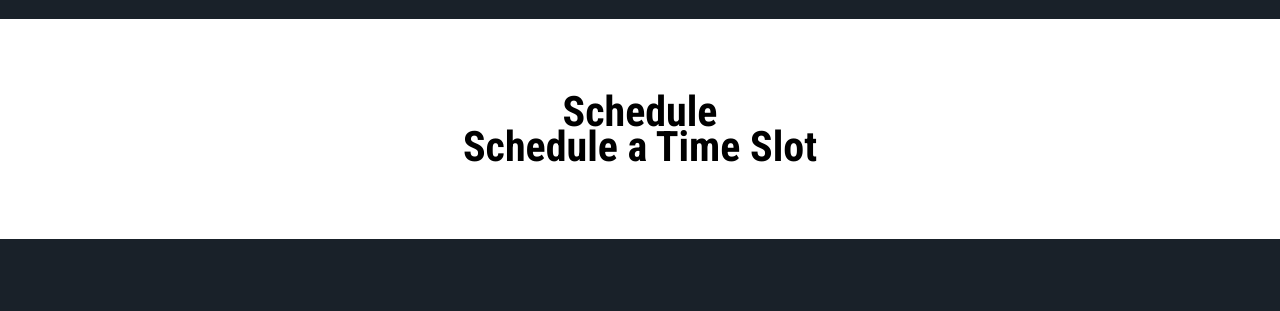
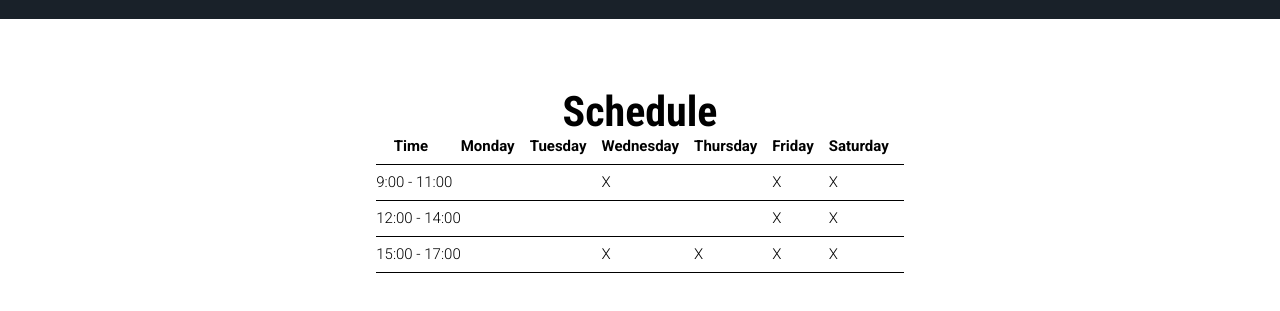
Before and after one commit to ritorrehuelamo/IronhackPreWork, a plain HTML site: page IronSkydive/index.html in a window 1280 px wide. Shown: the part 2540-2851 px from the top of the page. Drawn offline with Linux system fonts and the light colour scheme.

Commit message:
Finished block 8 - HTML | Tables

```diff
--- a/IronSkydive/index.html
+++ b/IronSkydive/index.html
@@ -106,7 +106,44 @@
     <section id="schedule">
         <div class="container">
             <h3>Schedule</h3>
-            <h3>Schedule a Time Slot</h3>
+            <table class="schedule-table" cellpadding="0" cellspacing="0">
+                <tr>
+                    <th>Time</th>
+                    <th>Monday</th>
+                    <th>Tuesday</th>
+                    <th>Wednesday</th>
+                    <th>Thursday</th>
+                    <th>Friday</th>
+                    <th>Saturday</th>
+                </tr>
+                <tr>
+                    <td>9:00 - 11:00</td>
+                    <td></td>
+                    <td></td>
+                    <td>X</td>
+                    <td></td>
+                    <td>X</td>
+                    <td>X</td>
+                </tr>
+                <tr>
+                    <td>12:00 - 14:00</td>
+                    <td></td>
+                    <td></td>
+                    <td></td>
+                    <td></td>
+                    <td>X</td>
+                    <td>X</td>
+                </tr>
+                <tr>
+                    <td>15:00 - 17:00</td>
+                    <td></td>
+                    <td></td>
+                    <td>X</td>
+                    <td>X</td>
+                    <td>X</td>
+                    <td>X</td>
+                </tr>
+            </table>
         </div>
     </section>
 
--- a/IronSkydive/styles.css
+++ b/IronSkydive/styles.css
@@ -223,10 +223,23 @@ h5 {
 
 /*  SECTION 4 STYLES - SCHEDULES*/
 
+.schedule-table {
+    margin: 0 auto 40px auto;
+    font-size: 1.5em;
+}
+
+.schedule-table tr th {
+    padding-right: 15px;
+}
+
+.schedule-table tr th, td{
+    border-bottom: solid 1px black;
+}
+
 
 /*  FOOTER STYLE  */
 
-.footer-info{
+.footer-info {
     float: left;
 }
 
@@ -253,7 +266,7 @@ h5 {
     text-decoration: none;
 }
 
-.map-frame{
+.map-frame {
     float: right;
     height: 375px;
     width: 60%;
```
